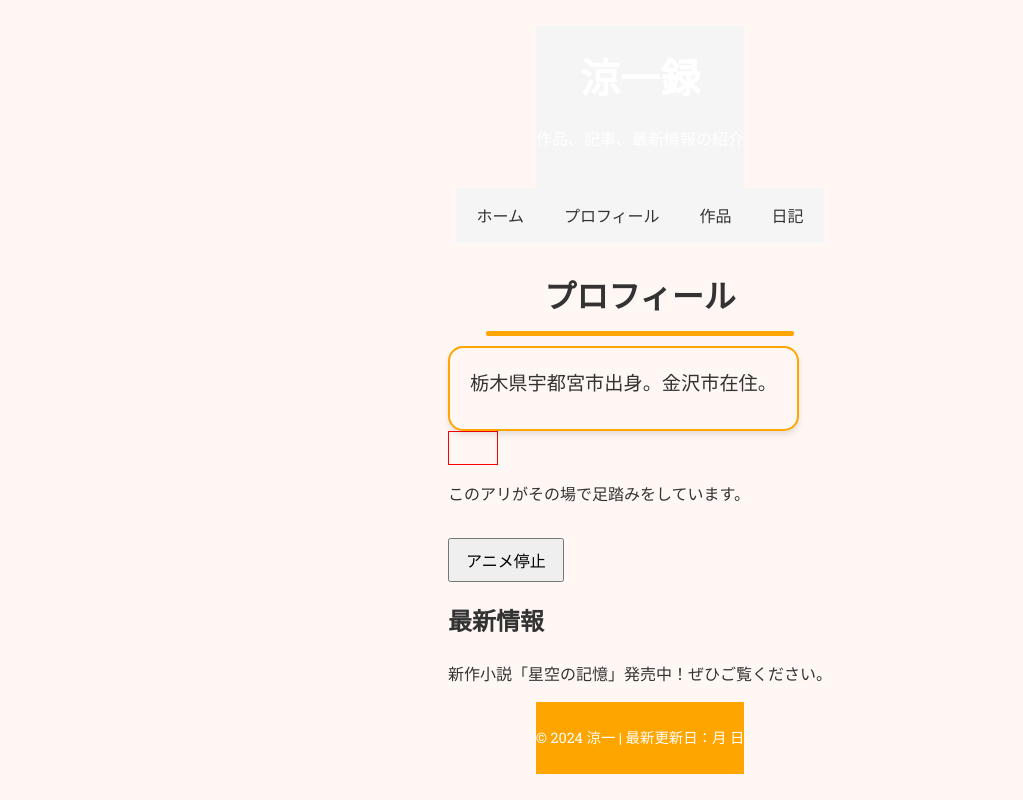
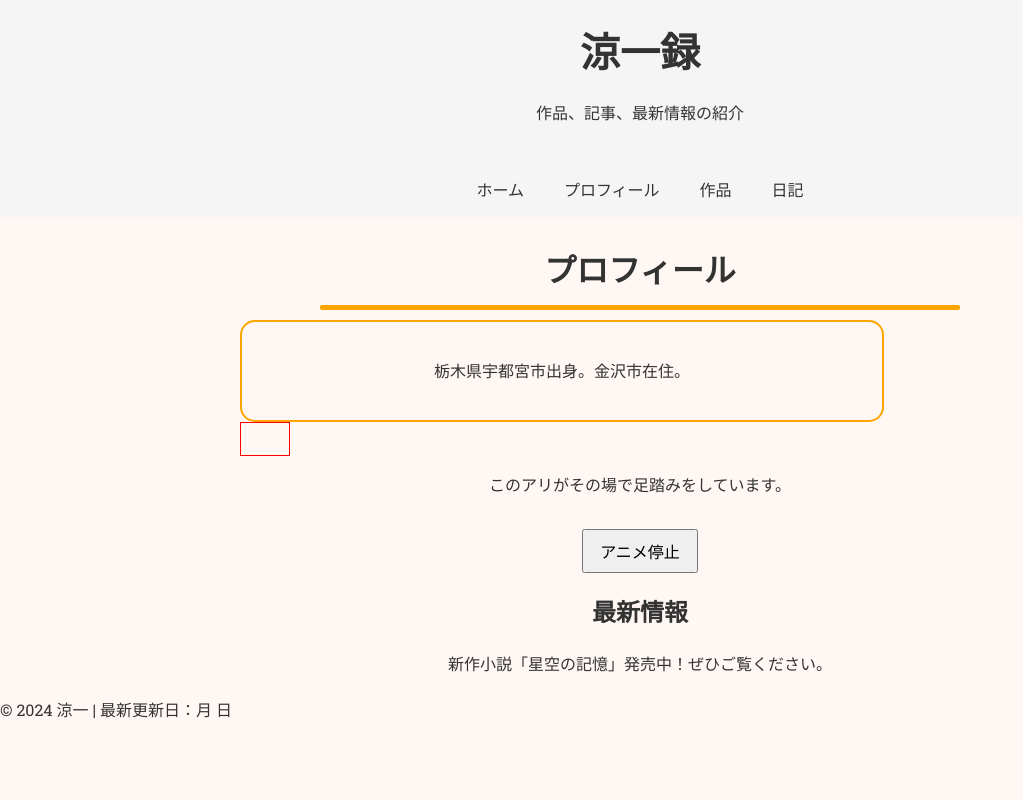
Before and after one commit to ox-nac/ox-nac.github.io, a plain HTML site: page index.html in a window 1280 px wide. Shown: the whole page, without its empty margins (0-1023 px from the left). Drawn offline with Linux system fonts and the light colour scheme.

Commit message:
Update style.css

```diff
--- a/style.css
+++ b/style.css
@@ -4,14 +4,9 @@ body {
   margin: 0;
   padding: 0;
   background: #FFF7F3; /* 薄いオレンジ色 */
-  display: flex;
-  flex-direction: column;
-  align-items: center;
-  justify-content: center;
-  height: 100vh;
-  font-family: 'Roboto Slab', serif;
-  color: #333;
-  line-height: 1.6;
+  font-family: 'Roboto Slab', serif; /* Google Fontsを適用 */
+  color: #333;       /* 文字色は濃いグレー */
+  line-height: 1.6;  /* 行間を少し広めに */
 }
 
 /* テスト用にボタンを少し見やすく */
@@ -34,7 +29,6 @@ button {
 
   /* スプライト画像を読み込む → 幅48px×高さ8px分移動すれば2コマ目？ */
   /* もし画像が 24×8 なら(4倍表示) → 96×32になる */
-  /* ここは実際の画像サイズと調整してください */
   background: url("ant-sprite.png") no-repeat left top;
 
   /* 2コマ → steps(2)、0.5秒ごとにカチカチ切り替え */
@@ -45,15 +39,13 @@ button {
 /* スプライトアニメ: 2フレームを横に並べた場合 */
 @keyframes walkAnim {
   0%   { background-position-x: 0; }
-  /* ここで -48px (幅48px×1) を移動すれば2コマ目へ */
   100% { background-position-x: -48px; }
 }
 
-
 /* ヘッダー */
 header {
-    background-color: #F5F5F5; /* ヘッダー背景 */
-    color: white;
+  background-color: #F5F5F5; /* 薄いグレー */
+  color: #333;              /* 文字色を濃いグレーに変更 */
   text-align: center;
   padding: 20px 0;
 }
@@ -70,7 +62,7 @@ nav ul {
   padding: 0;
   display: flex;
   justify-content: center;
-    background-color: #F5F5F5; /* 色 */
+  background-color: #F5F5F5;
 }
 
 nav ul li {
@@ -82,31 +74,36 @@ nav ul li a {
   padding: 15px 20px;
   color: #333;
   text-decoration: none;
-    font-family: 'Roboto Slab', serif; /* フォントを統一 */
+  font-family: 'Roboto Slab', serif;
   transition: background-color 0.3s;
 }
 
 nav ul li a:hover {
-    background-color: #FFCCB6; /* ホバー時の色を変更 */
+  background-color: #FFCCB6; /* ホバー時の色 */
 }
 
-/* プロフィールセクションのスタイル */
+/* メインコンテンツ */
+main {
+  /* 横幅を制限して中央寄せ */
+  max-width: 800px;
+  width: 100%;
+  margin: 20px auto;
+  text-align: center;
+}
+
+/* プロフィールセクション */
 .profile-title {
-    font-family: 'Roboto Slab', serif; /* Roboto Slabフォント適用 */
   font-size: 2rem;
-    text-align: center;
   color: #333;
   margin-bottom: 10px;
 }
 
-/* オレンジ色の太い線 */
 .profile-line {
   width: 80%;
   height: 5px;
   background-color: #FFA500; /* オレンジ色 */
   margin: 10px auto;
   border-radius: 2px;
-
 }
 
 .profile-bubble {
@@ -117,22 +114,4 @@ nav ul li a:hover {
   max-width: 600px;
   border-radius: 15px;
   border: 2px solid #FFA500;
-    position: relative;
-    font-family: 'Roboto Slab', serif;
-    font-size: 1.2rem;
-    line-height: 1.6; /* 全体の行間を設定 */
-    box-shadow: 0 4px 6px rgba(0, 0, 0, 0.1);
-}
-
-.profile-bubble p {
-    margin: 0 0 10px; /* 段落間の余白を縮小 */
-}
-
-/* フッター */
-footer {
-    background-color: #FFA500; /* フッター背景をオレンジに */
-    color: white;
-    text-align: center;
-    padding: 10px 0;
-    font-size: 0.9rem;
-}
+  position: rel
```
Lines whose indentation alone changed are shown as unchanged.
